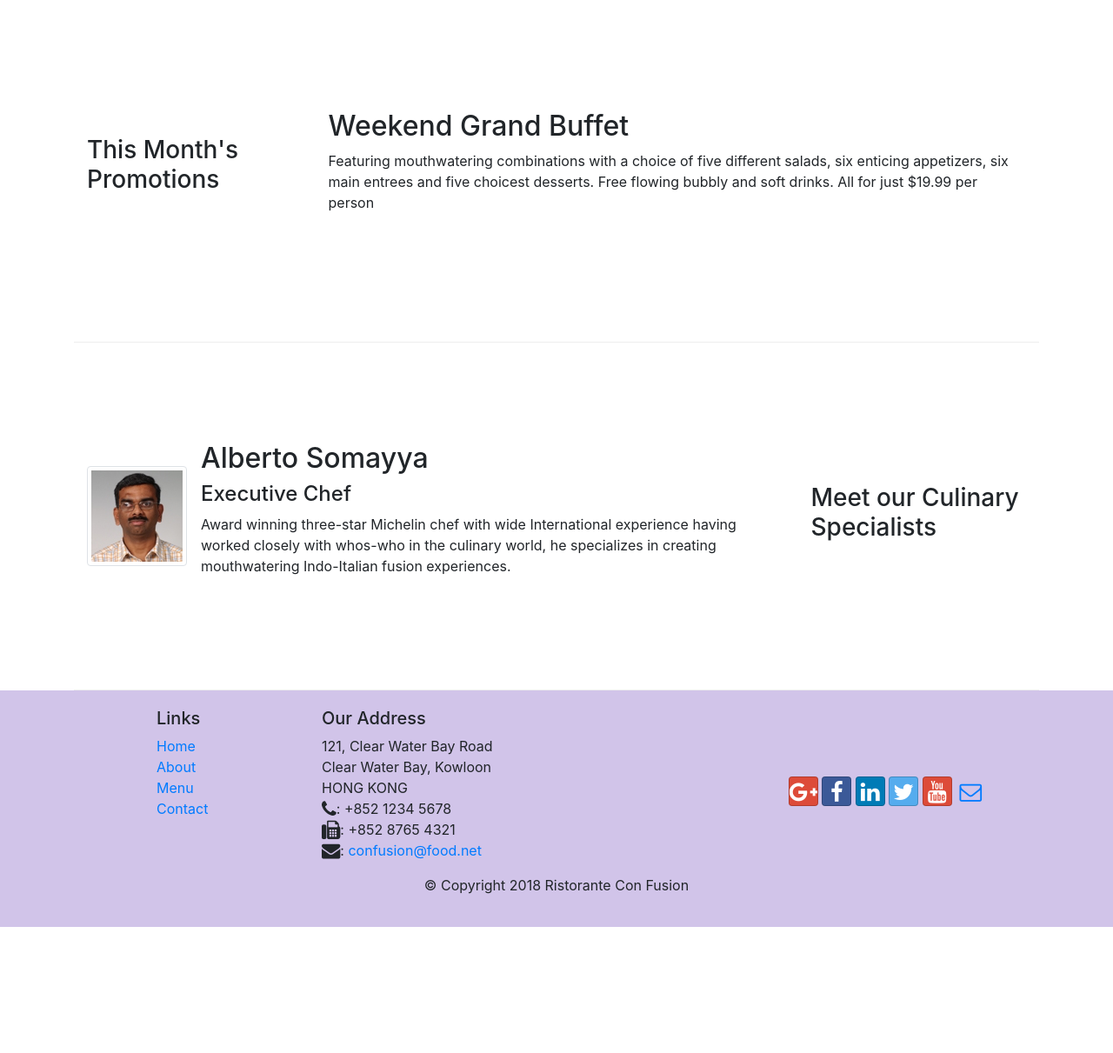
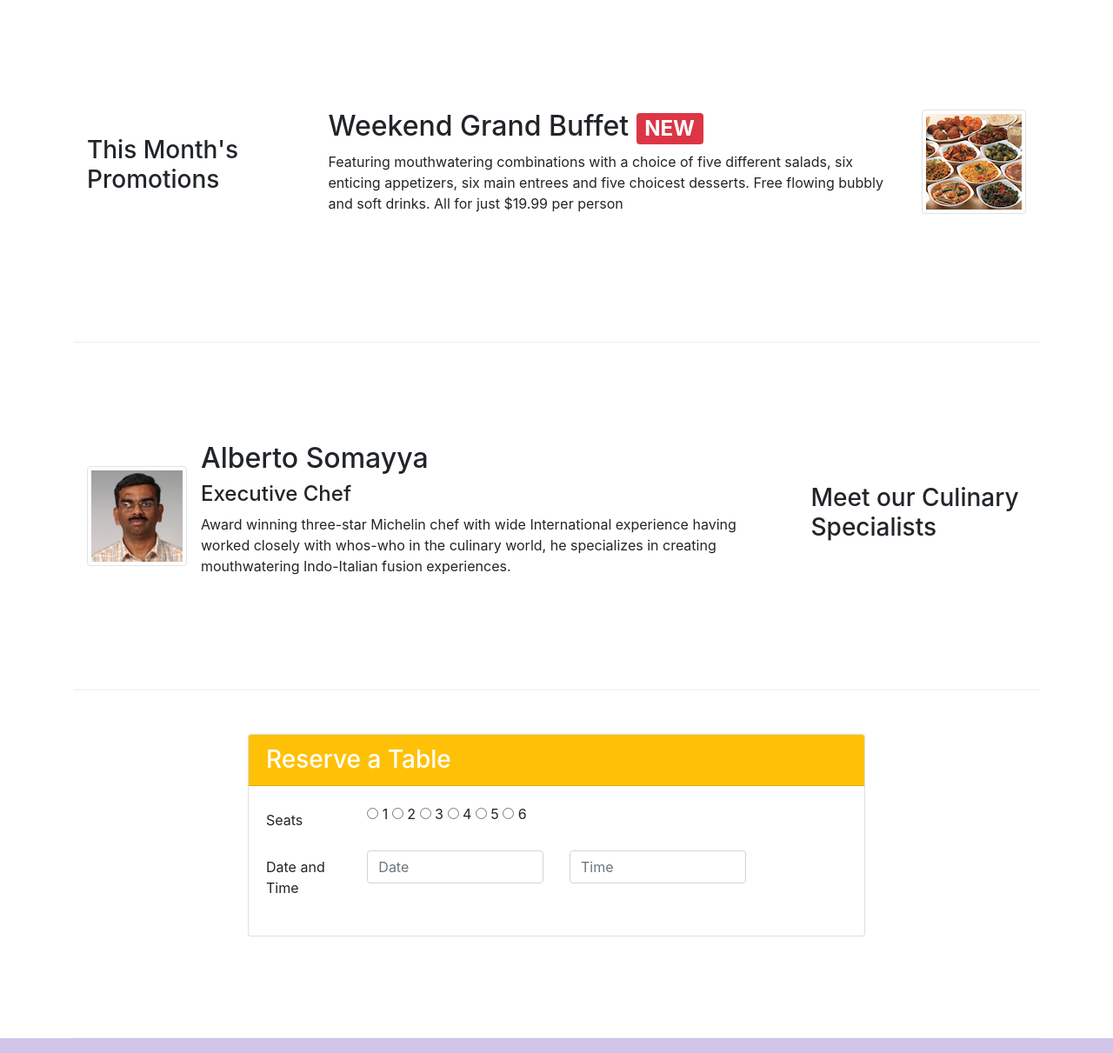
Before and after one commit to aparnah92/Bootstrap-test, a website: page index.html in a window 1280 px wide. Shown: the part 740-1951 px from the top of the page at 87% size. Before the commit the page ends 1806 px from the top, so only its background shows below. Drawn offline with nearby package versions, Linux system fonts and the light colour scheme.

Commit message:
more buttons and forms

```diff
--- a/index.html
+++ b/index.html
@@ -40,9 +40,12 @@
                     <h1>Ristorante con Fusion</h1>
                     <p>We take inspiration from the World's best cuisines, and create a unique fusion experience. Our lipsmacking creations will tickle your culinary senses!</p>
                 </div>
-                <div class="col-12 col-sm align-self-center">
+                <div class="col-12 col-sm-3 align-self-center">
                         <img src="img/logo.png" class="img-fluid">
-                    </div>
+                </div>
+                <div class="col-12 col-sm">
+                        <a role="button" class="btn btn-warning" href="#reserve">Make a Reservation</a>
+                </div>
             </div>
         </div>
     </header>
@@ -73,8 +76,16 @@
                 <h3>This Month's Promotions</h3>
             </div>
             <div class="col col-sm col-md">
-                <h2>Weekend Grand Buffet</h2>
-                <p>Featuring mouthwatering combinations with a choice of five different salads, six enticing appetizers, six main entrees and five choicest desserts. Free flowing bubbly and soft drinks. All for just $19.99 per person </p>
+                            <div class="media">
+                                    <div class="media-body">
+                                        <h2 class="mt-0">Weekend Grand Buffet <span class="badge badge-danger">NEW</span></h2>
+                                        <p class="d-none d-sm-block">Featuring mouthwatering combinations with a choice of five different salads, six enticing appetizers, six main entrees and five choicest desserts. Free flowing bubbly and soft drinks. All for just $19.99 per person </p>
+                                    </div>
+                                    <div>
+                                        <img class="d-flex ml-3 img-thumbnail align-self-center"
+                                        src="img/buffet.png" alt="buffet">
+                                    </div>
+                            </div>
             </div>
         </div>
 
@@ -97,6 +108,39 @@
                             </div>
                         </div>
             </div>
+        </div>
+        <div class="row row-content">
+            <div class="offset-2 col-8 offset-2">
+                <div class="card" id="reserve">
+                    <h3 class="card-header bg-warning text-white">Reserve a Table</h3>
+                    <div class="card-body">
+                        <form>
+                                <div class="form-group row">
+                                        <label for="seat" class="col-12 col-md-2 col-form-label">Seats</label>
+                                    <div class="col-4 col-md-4">
+                                            <label class="radio-inline"><input type="radio" name="optradio">   1  </label>
+                                            <label class="radio-inline"><input type="radio" name="optradio">   2  </label>
+                                            <label class="radio-inline"><input type="radio" name="optradio">   3  </label>
+                                            <label class="radio-inline"><input type="radio" name="optradio">   4  </label>
+                                            <label class="radio-inline"><input type="radio" name="optradio">   5  </label>
+                                            <label class="radio-inline"><input type="radio" name="optradio">   6  </label>
+                                    </div>
+                                    </div>
+                                    <div class="form-group row">
+                                        <label for="dateandtime" class="col-12 col-md-2 col-form-label">Date and Time</label>
+                                        <div class="col-4 col-md-4">
+                                            <input type="text" class="form-control" id="dateandtime" name="dateandtime" placeholder="Date">
+                                        </div>
+                                        <div class="col-4 col-md-4">
+                                            <input type="text" class="form-control" id="dateandtime" name="dateandtime" placeholder="Time">
+                                        </div>
+                                    </div>
+                        </form>
+
+                    </div>
+                </div>
+            </div>
+
         </div>
     </div>
 
```
